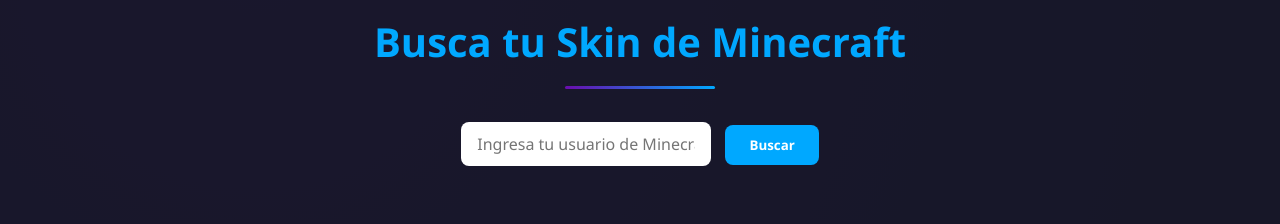
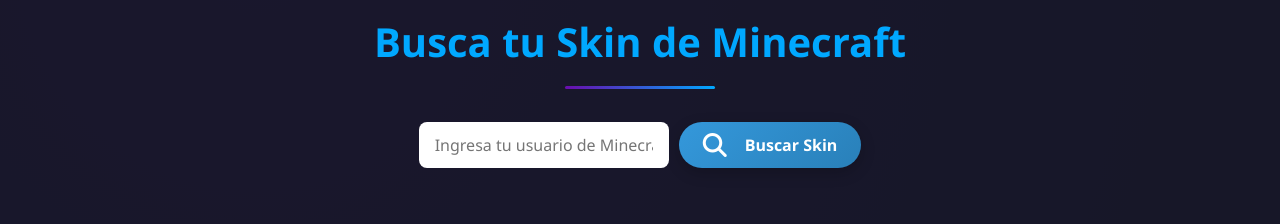
Before and after one commit to Mroksz/Crosscraft.fun, a plain HTML site: page index.html in a window 1280 px wide. Shown: the part 1340-1564 px from the top of the page. Drawn offline with Linux system fonts and the light colour scheme.

Commit message:
Update index.html

```diff
--- a/index.html
+++ b/index.html
@@ -906,11 +906,13 @@
     </section>
 
     <!-- Nueva sección: Buscar mi Skin -->
-    <section class="skin-section" id="buscar-skin" style="padding:3rem 1rem; background:var(--card-bg); text-align:center;">
+<section class="skin-section" id="buscar-skin" style="padding:3rem 1rem; background:var(--card-bg); text-align:center;">
         <h2 class="section-title">Busca tu Skin de Minecraft</h2>
-        <form id="skin-form" style="margin-bottom:2rem;">
+        <form id="skin-form" style="margin-bottom:2rem; display:flex; justify-content:center; gap:10px; flex-wrap:wrap;">
             <input type="text" id="skin-username" placeholder="Ingresa tu usuario de Minecraft" style="padding:0.7rem 1rem; border-radius:8px; border:none; font-size:1rem; width:250px; max-width:90%;">
-            <button type="submit" style="padding:0.7rem 1.5rem; border-radius:8px; border:none; background:var(--accent-color); color:white; font-weight:bold; margin-left:10px; cursor:pointer;">Buscar</button>
+            <button type="submit" class="ip-button bedrock" style="padding:0.7rem 1.5rem; border-radius:50px; border:none; font-size:1rem; font-weight:bold; cursor:pointer; display:flex; align-items:center; gap:8px;">
+                <i class="fas fa-search"></i> Buscar Skin
+            </button>
         </form>
         <div id="skin-result"></div>
     </section>
@@ -923,7 +925,8 @@
             resultDiv.innerHTML = '<p style="color:#e74c3c;">Por favor ingresa un usuario válido.</p>';
             return;
         }
-        resultDiv.innerHTML = 'Buscando...';
+        resultDiv.innerHTML = '<span style="color:var(--accent-color);font-weight:bold;"><i class="fas fa-spinner fa-spin"></i> Buscando...</span>';
+
 
         // Intenta obtener la skin personalizada desde tu API
         let skinMostrada = false;
```
